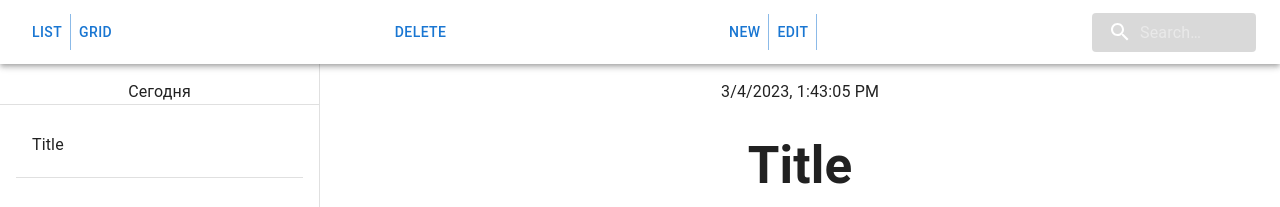
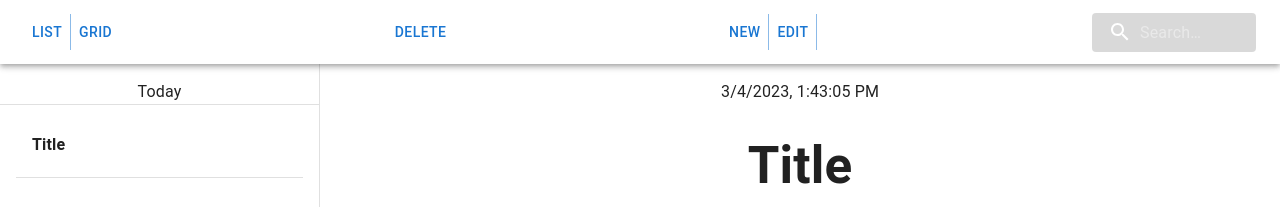
Before and after one commit to Harpica/react-notes, a React (Vite) app: page / in a window 1280 px wide. Shown: the top 207 px of the page. Built offline with nearby package versions, Linux system fonts and the light colour scheme.

Commit message:
styles: listItemTitle

```diff
--- a/src/views/partials/GridView.tsx
+++ b/src/views/partials/GridView.tsx
@@ -22,6 +22,9 @@ const style = {
     textAlign: "start",
     overflow: "hidden",
   },
+  listTitle: {
+    fontWeight: "bold",
+  },
 };
 
 interface GridViewProps {
@@ -41,7 +44,9 @@ const GridView: React.FC<GridViewProps> = ({ vm }) => {
                   vm.setCurrentNote(key);
                 }}
               >
-                <ListItemText>{vm.notes.get?.get(key)?.title}</ListItemText>
+                <ListItemText sx={style.listTitle} disableTypography={true}>
+                  {vm.notes.get?.get(key)?.title}
+                </ListItemText>
                 <ListItemText>
                   {vm.notes.get?.get(key) !== undefined && (
                     <ReactMarkdown>
--- a/src/views/partials/NoteView.tsx
+++ b/src/views/partials/NoteView.tsx
@@ -69,7 +69,8 @@ const NoteView: React.FC<NoteViewProps> = ({ note, noteKey }) => {
           );
         }}
       >
-        <p>{note.get.body}</p>
+        {/* You can uncomment below to see markdown changes in real time */}
+        {/* <p>{note.get.body}</p> */}
         <ReactMarkdown
           className={"react-markdowm"}
           key={defaultCurrentNoteValue.current.body}
--- a/src/views/partials/Sidebar.tsx
+++ b/src/views/partials/Sidebar.tsx
@@ -34,6 +34,9 @@ const style = {
     alignItems: "flex-start",
     maxHeight: "140px",
   },
+  listTitle: {
+    fontWeight: "bold",
+  },
 };
 
 interface SidebarProps {
@@ -43,7 +46,7 @@ interface SidebarProps {
 const Sidebar: React.FC<SidebarProps> = React.memo(({ vm }) => {
   return (
     <Box sx={style.box}>
-      <Typography>Сегодня</Typography>
+      <Typography>Today</Typography>
       <Divider />
       <List sx={style.list}>
         {vm.notes.get &&
@@ -56,7 +59,9 @@ const Sidebar: React.FC<SidebarProps> = React.memo(({ vm }) => {
                   vm.setCurrentNote(key);
                 }}
               >
-                <ListItemText>{vm.notes.get?.get(key)?.title}</ListItemText>
+                <ListItemText sx={style.listTitle} disableTypography={true}>
+                  {vm.notes.get?.get(key)?.title}
+                </ListItemText>
                 <ListItemText>
                   {vm.notes.get?.get(key) !== undefined && (
                     <ReactMarkdown>
```
